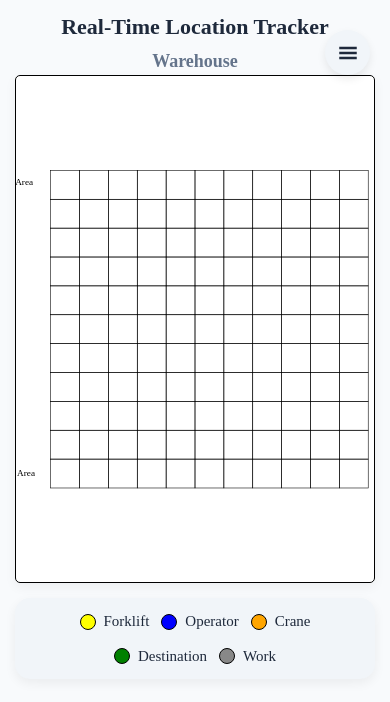
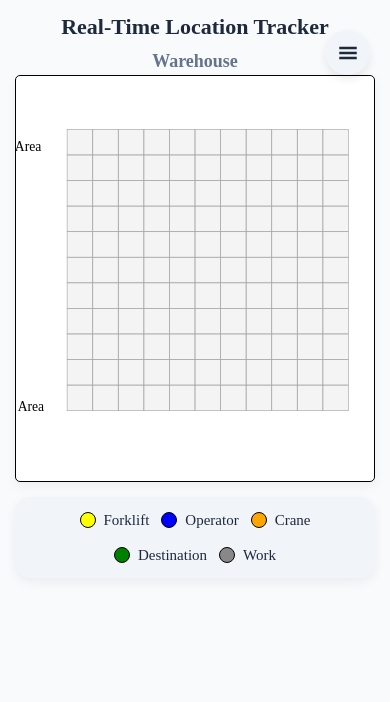
Before and after one commit to Prirmehta/RTLS, a React (Vite) app: page / in a window 390 px wide. Shown: the top 702 px of the page. Built offline with nearby package versions, Linux system fonts and the light colour scheme.

Commit message:
Your commit message here

```diff
--- a/src/components/Dashboard.tsx
+++ b/src/components/Dashboard.tsx
@@ -86,10 +86,11 @@ const styles = `
 }
 `;
 
-const AssetLayout = ({ activeAsset, trailPath, currentPos, showMarker, finalPathLength }) => {
+const AssetLayout = ({ activeAsset, trailPath, currentPos, showMarker, finalPathLength, isMobile }) => {
   const rows = 10;
   const cols = 10;
-  const cellSize = 50;
+  const cellSize = isMobile ? 30 : 50;
+
   const cells = [];
   for (let row = 0; row <= rows; row++) {
     for (let col = 0; col <= cols; col++) {
@@ -100,9 +101,9 @@ const AssetLayout = ({ activeAsset, trailPath, currentPos, showMarker, finalPath
           y={row * cellSize}
           width={cellSize}
           height={cellSize}
-          fill="none"
-          stroke="#000"
-          strokeWidth="1"
+          fill="rgba(200,200,200,0.2)" // ✅ Light grey translucent grid
+          stroke="#aaa"
+          strokeWidth="0.8"
         />
       );
     }
@@ -116,30 +117,57 @@ const AssetLayout = ({ activeAsset, trailPath, currentPos, showMarker, finalPath
 
   const trailCircles = trailPath.map((step, index) => {
     const isLastStep = index === trailPath.length - 1 && trailPath.length === finalPathLength;
+    const isFirstStep = index === 0;
     return (
       <React.Fragment key={`trail-${index}`}>
-        <rect
-          x={step.x}
-          y={step.y}
-          width={cellSize}
-          height={cellSize}
+        <circle
+          cx={step.x + cellSize / 2}
+          cy={step.y + cellSize / 2}
+          r={6}
           fill={isLastStep ? 'green' : (areaColors[step.label] || '#888')}
-          opacity={0.6}
+          opacity={0.8}
         />
+        {isFirstStep && (
+          <text
+            x={step.x + cellSize / 2}
+            y={step.y - 10}
+            textAnchor="middle"
+            fontFamily="Times New Roman"
+            fontSize="13"
+            fill="#333"
+          >
+            Start
+          </text>
+        )}
         {isLastStep && (
           <text
             x={step.x + cellSize / 2}
             y={step.y - 10}
             textAnchor="middle"
             fontFamily="Times New Roman"
-            fontSize="14"
-            fontWeight="bold"
+            fontSize="13"
             fill="green"
           >
-            Destination Reached
+            End
           </text>
         )}
       </React.Fragment>
+    );
+  });
+
+  const trailLines = trailPath.slice(1).map((step, index) => {
+    const prev = trailPath[index];
+    return (
+      <line
+        key={`line-${index}`}
+        x1={prev.x + cellSize / 2}
+        y1={prev.y + cellSize / 2}
+        x2={step.x + cellSize / 2}
+        y2={step.y + cellSize / 2}
+        stroke="#444"
+        strokeWidth="2"
+        strokeDasharray="4"
+      />
     );
   });
 
@@ -148,7 +176,7 @@ const AssetLayout = ({ activeAsset, trailPath, currentPos, showMarker, finalPath
       <circle
         cx={currentPos.x + cellSize / 2}
         cy={currentPos.y + cellSize / 2}
-        r="14"
+        r={isMobile ? 8 : 14}
         fill={activeAsset === 'Forklifts' ? 'yellow' : activeAsset === 'Cranes' ? 'orange' : 'blue'}
         stroke="#000"
         strokeWidth="1"
@@ -167,6 +195,7 @@ const AssetLayout = ({ activeAsset, trailPath, currentPos, showMarker, finalPath
   return (
     <svg width="100%" height="100%" viewBox={`-60 -25 ${cols * cellSize + 120} ${rows * cellSize + 100}`}>
       {cells}
+      {trailLines}
       {trailCircles}
       {marker}
       <text x="-100" y="25" fontFamily="Times New Roman" fontSize="16" fill="#000">
@@ -203,15 +232,67 @@ const Dashboard = () => {
     return () => window.removeEventListener('resize', handleResize);
   }, []);
 
+  const cellSize = isMobile ? 30 : 50;
+
   const predefinedPaths = {
-    '1': [{ row: 1, col: 1 }, { row: 1, col: 2 }, { row: 1, col: 3 }, { row: 2, col: 3 }, { row: 2, col: 4 }, { row: 2, col: 5 }, { row: 2, col: 6 }, { row: 2, col: 7 }, { row: 2, col: 8 }, { row: 3, col: 8 }, { row: 4, col: 8 }, { row: 4, col: 9 }, { row: 5, col: 9 }, { row: 5, col: 10 }, { row: 6, col: 10 }, { row: 7, col: 10 }, { row: 8, col: 10 }, { row: 9, col: 10 }, { row: 10, col: 10 }],
-    '2': [{ row: 2, col: 2 }, { row: 3, col: 2 }, { row: 4, col: 2 }, { row: 4, col: 3 }, { row: 4, col: 4 }, { row: 4, col: 5 }, { row: 3, col: 5 }, { row: 2, col: 5 }, { row: 1, col: 5 }, { row: 0, col: 5 }, { row: 0, col: 4 }, { row: 0, col: 3 }, { row: 0, col: 2 }, { row: 0, col: 1 }, { row: 0, col: 0 }],
-    '3': [{ row: 3, col: 1 }, { row: 3, col: 2 }, { row: 3, col: 3 }, { row: 3, col: 4 }],
-    '4': [{ row: 4, col: 4 }, { row: 5, col: 4 }, { row: 5, col: 5 }]
+    '1': [
+      { x: 1 * cellSize, y: 1 * cellSize },
+      { x: 2 * cellSize, y: 1 * cellSize },
+      { x: 3 * cellSize, y: 2 * cellSize },
+      { x: 5 * cellSize, y: 2 * cellSize },
+      { x: 7 * cellSize, y: 3 * cellSize },
+      { x: 8 * cellSize, y: 5 * cellSize },
+      { x: 10 * cellSize, y: 7 * cellSize },
+      { x: 10 * cellSize, y: 10 * cellSize },
+    ],
+    '2': [
+      { x: 2 * cellSize, y: 2 * cellSize },
+      { x: 2 * cellSize, y: 4 * cellSize },
+      { x: 3 * cellSize, y: 6 * cellSize },
+      { x: 5 * cellSize, y: 7 * cellSize },
+      { x: 5 * cellSize, y: 9 * cellSize },
+      { x: 2 * cellSize, y: 9 * cellSize },
+      { x: 0 * cellSize, y: 10 * cellSize }
+
+    ],
+    '3': [
+      { x: 0 * cellSize, y: 0 * cellSize },
+      { x: 3 * cellSize, y: 1 * cellSize },
+      { x: 3 * cellSize, y: 3 * cellSize },
+      { x: 4 * cellSize, y: 5 * cellSize },
+      { x: 6 * cellSize, y: 6 * cellSize },
+      { x: 9 * cellSize, y: 6 * cellSize },
+      { x: 10 * cellSize, y: 6 * cellSize },
+      { x: 10 * cellSize, y: 10 * cellSize },
+      { x: 7 * cellSize, y: 10 * cellSize },
+      { x: 0 * cellSize, y: 10 * cellSize },
+    ],
+    '4': [
+      { x: 10 * cellSize, y: 10 * cellSize },
+      { x: 8 * cellSize, y: 10 * cellSize },
+      { x: 6 * cellSize, y: 8 * cellSize },
+      { x: 5 * cellSize, y: 6 * cellSize },
+      { x: 5 * cellSize, y: 3 * cellSize },
+      { x: 3 * cellSize, y: 3 * cellSize },
+      { x: 3 * cellSize, y: 7 * cellSize },
+      { x: 0 * cellSize, y: 10 * cellSize },
+      { x: 0 * cellSize, y: 5 * cellSize },
+      { x: 0 * cellSize, y: 0 * cellSize },
+
+    ]
   };
 
   const handleIdClick = (id) => {
-    setExpandedId(prev => (prev === id ? null : id));
+    if (expandedId === id) {
+      // If already selected, clicking again will deselect
+      setExpandedId(null);
+      setTrailPath([]);
+      setCurrentPos(null);
+      clearInterval(movementRef.current);
+      return;
+    }
+
+    setExpandedId(id);
     clearInterval(movementRef.current);
     const path = predefinedPaths[id];
     if (!path) return;
@@ -222,16 +303,15 @@ const Dashboard = () => {
     movementRef.current = setInterval(() => {
       if (index < path.length) {
         const step = path[index];
-        const x = step.col * 50;
-        const y = step.row * 50;
-        setTrailPath(prev => [...prev, { x, y }]);
-        setCurrentPos({ x, y });
+        setTrailPath(prev => [...prev, step]);
+        setCurrentPos(step);
         index++;
       } else {
         clearInterval(movementRef.current);
       }
     }, 600);
   };
+
 
   const handleAssetClick = (label) => {
     setActiveAsset(label);
@@ -275,7 +355,7 @@ const Dashboard = () => {
         position: 'relative',
         backgroundColor: '#ffffff'
       }}>
-        {/* Top fixed part (Map + Legend) */}
+        {/* Left Panel */}
         <div style={{
           flex: panelOpen ? 2 : 1,
           padding: isMobile ? '10px 15px' : '30px',
@@ -293,7 +373,7 @@ const Dashboard = () => {
           <h3 style={{ fontFamily: 'Times New Roman', fontSize: isMobile ? '18px' : '20px', margin: 0, color: '#64748b', textAlign: isMobile ? 'center' : 'left' }}>Warehouse</h3>
 
           <div style={{
-            height: isMobile ? '60vh' : '75vh',
+            height: isMobile ? '48vh' : '75vh',
             backgroundColor: '#fff',
             border: '1px solid #000',
             borderRadius: '5px',
@@ -311,6 +391,7 @@ const Dashboard = () => {
               currentPos={currentPos}
               showMarker={expandedId !== null}
               finalPathLength={finalPathLength}
+              isMobile={isMobile}
             />
           </div>
 
@@ -329,26 +410,21 @@ const Dashboard = () => {
             gap: isMobile ? '12px' : '0',
             color: '#1e293b'
           }}>
-            <div style={{ display: 'flex', alignItems: 'center', gap: '8px' }}>
-              <div style={{ width: '14px', height: '14px', borderRadius: '50%', backgroundColor: 'yellow', border: '1px solid #000' }}></div>
-              <span>Forklift</span>
-            </div>
-            <div style={{ display: 'flex', alignItems: 'center', gap: '8px' }}>
-              <div style={{ width: '14px', height: '14px', borderRadius: '50%', backgroundColor: 'blue', border: '1px solid #000' }}></div>
-              <span>Operator</span>
-            </div>
-            <div style={{ display: 'flex', alignItems: 'center', gap: '8px' }}>
-              <div style={{ width: '14px', height: '14px', borderRadius: '50%', backgroundColor: 'orange', border: '1px solid #000' }}></div>
-              <span>Crane</span>
-            </div>
-            <div style={{ display: 'flex', alignItems: 'center', gap: '8px' }}>
-              <div style={{ width: '14px', height: '14px', borderRadius: '50%', backgroundColor: 'green', border: '1px solid #000' }}></div>
-              <span>Destination</span>
-            </div>
-            <div style={{ display: 'flex', alignItems: 'center', gap: '8px' }}>
-              <div style={{ width: '14px', height: '14px', borderRadius: '50%', backgroundColor: '#888888', border: '1px solid #000' }}></div>
-              <span>Work</span>
-            </div>
+            {[
+              { color: 'yellow', label: 'Forklift' },
+              { color: 'blue', label: 'Operator' },
+              { color: 'orange', label: 'Crane' },
+              { color: 'green', label: 'Destination' },
+              { color: '#888888', label: 'Work' }
+            ].map((item, index) => (
+              <div key={index} style={{ display: 'flex', alignItems: 'center', gap: '8px' }}>
+                <div style={{
+                  width: '14px', height: '14px', borderRadius: '50%',
+                  backgroundColor: item.color, border: '1px solid #000'
+                }}></div>
+                <span>{item.label}</span>
+              </div>
+            ))}
           </div>
         </div>
 
@@ -417,6 +493,7 @@ const Dashboard = () => {
           </div>
         )}
 
+        {/* Hamburger to reopen */}
         {!panelOpen && (
           <div onClick={() => setPanelOpen(true)} style={{
             position: 'absolute', top: '30px', right: '20px', width: '45px', height: '45px',
```
